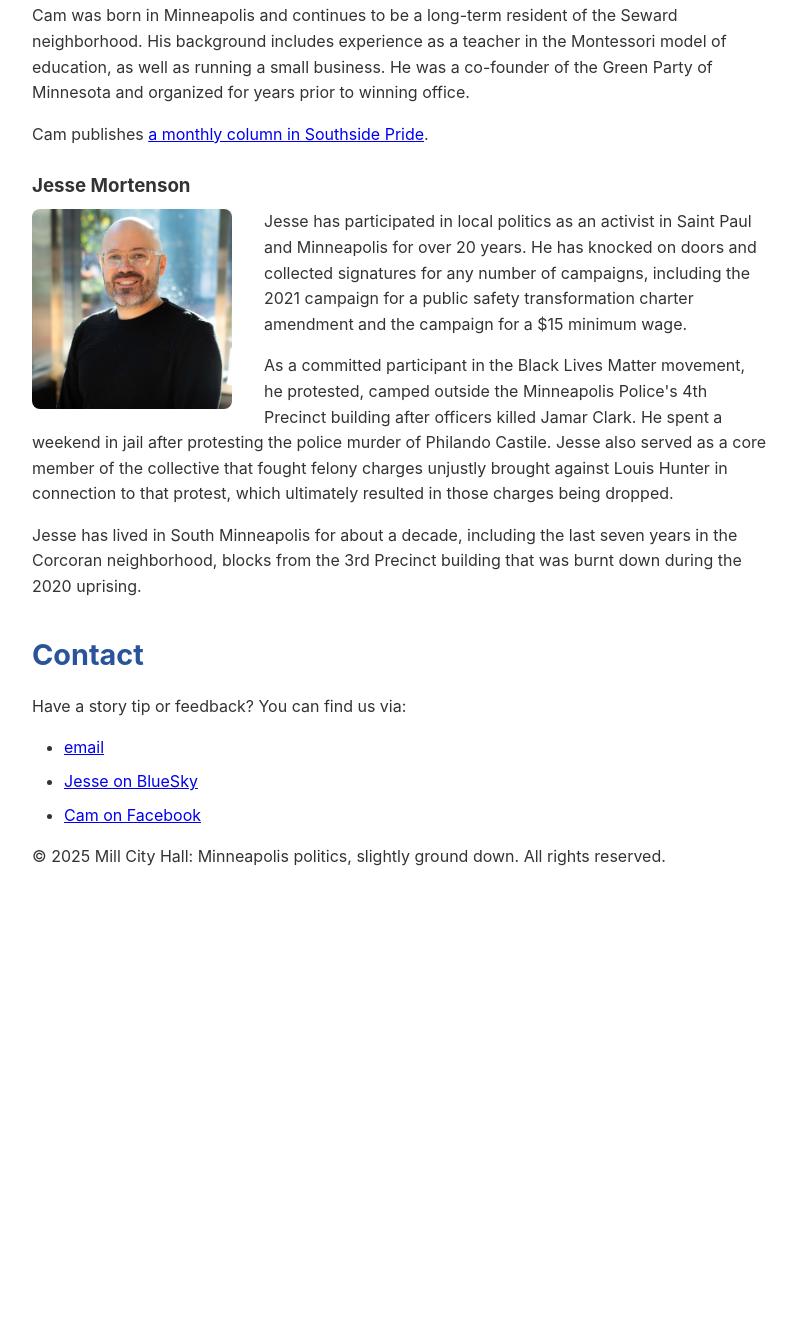
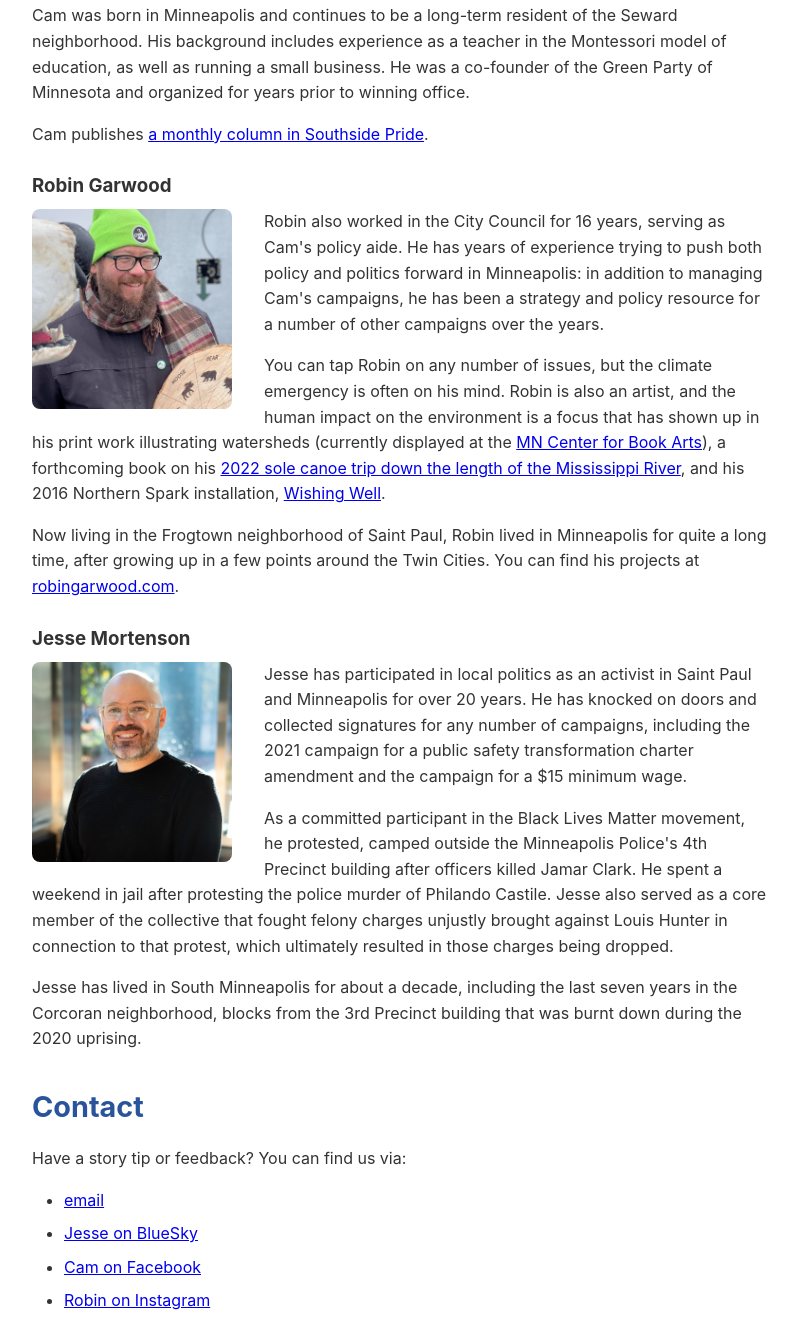
Before and after one commit to jessemortenson/millcityhall-web, an Eleventy site: page src/about.md in a window 1280 px wide. Shown: the part 1447-2774 px from the top of the page, without its empty margins (240-1037 px from the left). Before the commit the page ends 2349 px from the top, so only its background shows below. Built offline with nearby package versions, Linux system fonts and the light colour scheme; Eleventy itself is replaced by a stand-in of ours; files that its build step writes are made by us from their sources; what xml-escape would draw is missing.

Commit message:
Add Robin to co-hosts

```diff
--- a/src/about.md
+++ b/src/about.md
@@ -27,6 +27,16 @@
 
 Cam publishes [a monthly column in Southside Pride](https://southsidepride.com/category/columnists/cam-gordon/cams-corner/).
 
+### Robin Garwood
+
+<img src="/images/robin_garwood_headshot_square.png" alt="Robin Garwood headshot" class="headshot">
+
+Robin also worked in the City Council for 16 years, serving as Cam's policy aide. He has years of experience trying to push both policy and politics forward in Minneapolis: in addition to managing Cam's campaigns, he has been a strategy and policy resource for a number of other campaigns over the years.
+
+You can tap Robin on any number of issues, but the climate emergency is often on his mind. Robin is also an artist, and the human impact on the environment is a focus that has shown up in his print work illustrating watersheds (currently displayed at the [MN Center for Book Arts](https://mnbookarts.org/exhibitions-upload/main-gallery-studiomates-creating-in-shared-space)), a forthcoming book on his [2022 sole canoe trip down the length of the Mississippi River](https://robingarwood.com/section/508944-gone%20on%20the%20river.html), and his 2016 Northern Spark installation, [Wishing Well](https://robingarwood.com/section/480657-wishing%20well.html).
+
+Now living in the Frogtown neighborhood of Saint Paul, Robin lived in Minneapolis for quite a long time, after growing up in a few points around the Twin Cities. You can find his projects at [robingarwood.com](https://robingarwood.com/).
+
 ### Jesse Mortenson
 
 <img src="/images/jesse_mortenson_headshot_450_square.png" alt="Jesse Mortenson headshot" class="headshot">
@@ -44,3 +54,4 @@
 - [email](mailto:contact@millcityhall.com)
 - [Jesse on BlueSky](https://bsky.app/profile/jk9.bsky.social)
 - [Cam on Facebook](https://www.facebook.com/CamA.Gordon)
+- [Robin on Instagram](https://www.instagram.com/robingarwood37/)
```
Also changed, not shown: src/images/robin_garwood_headshot_square.png (added).
